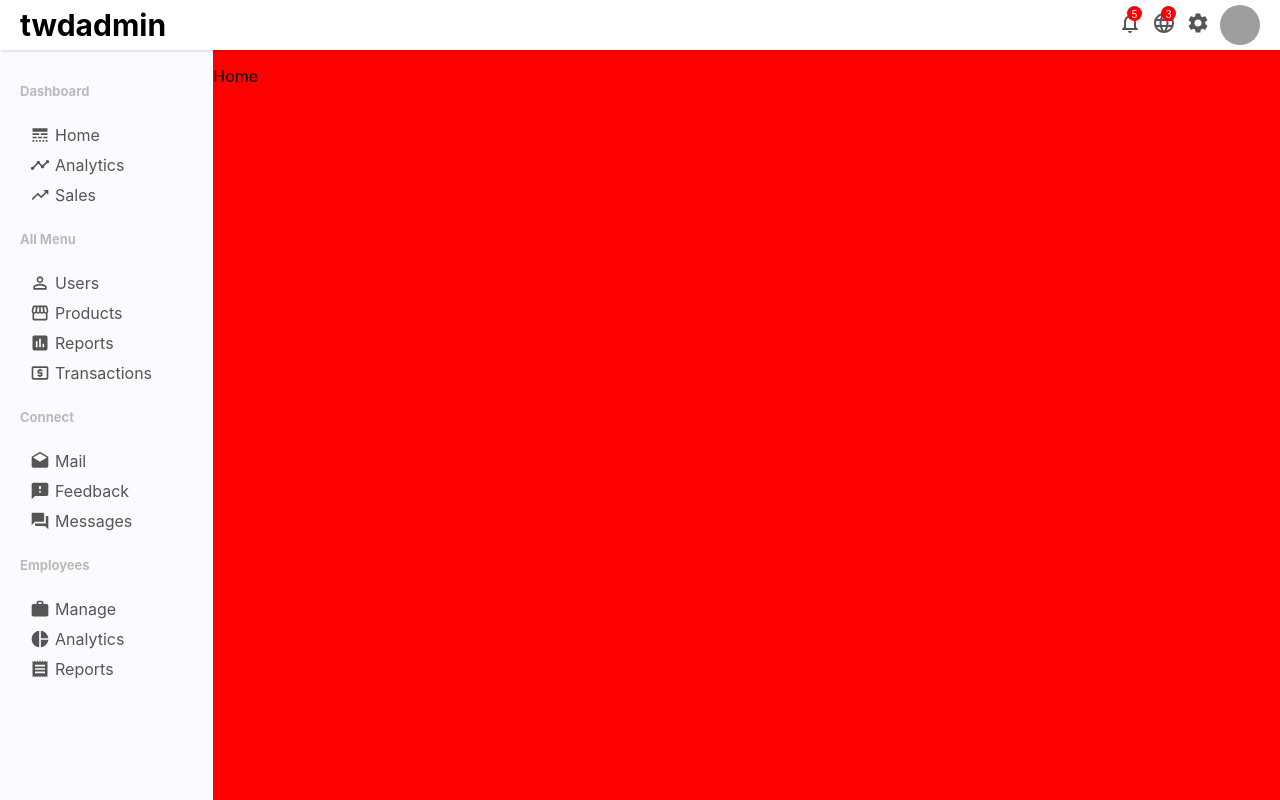
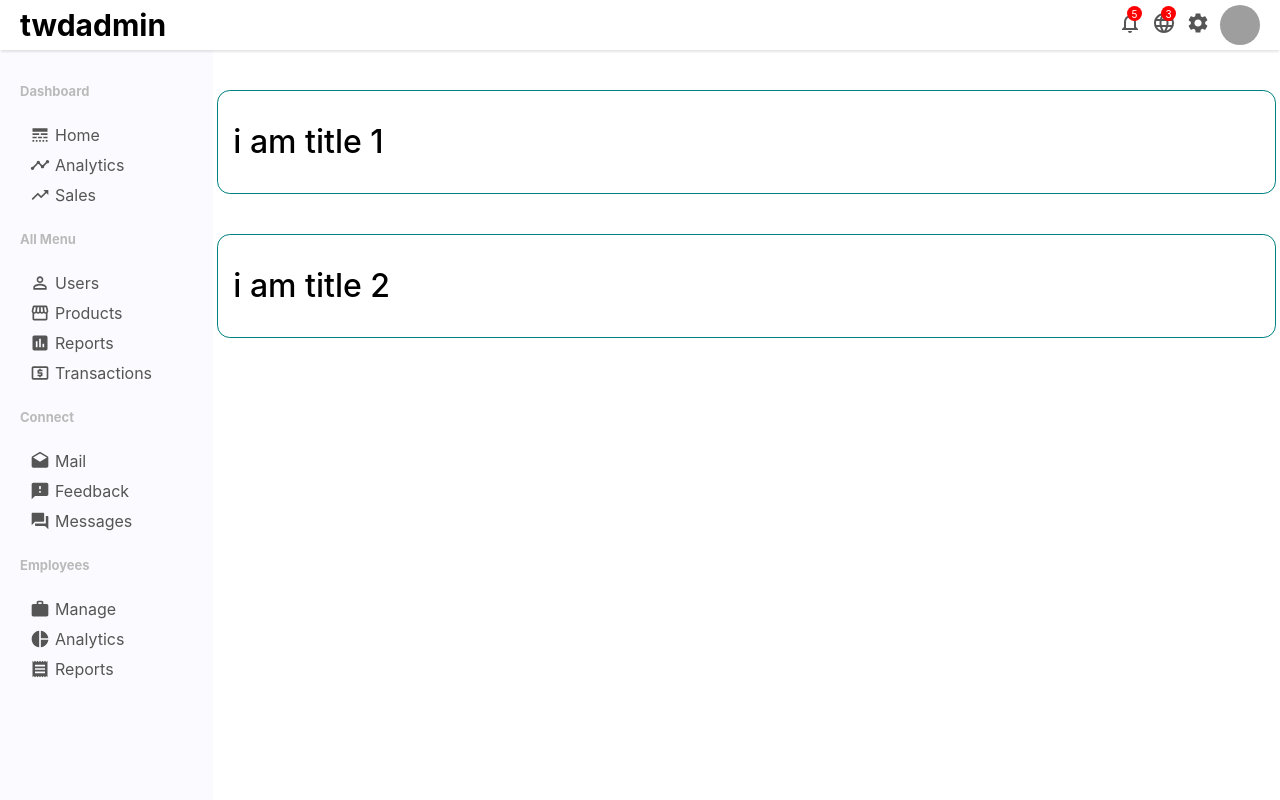
Before and after one commit to vc8bp/reac--admin-dashboard, a React (Create React App) app: page / in a window 1280 px wide. Built offline with nearby package versions, Linux system fonts and the light colour scheme; grey boxes are pictures that could not be loaded.

Commit message:
flex fix

```diff
--- a/src/App.js
+++ b/src/App.js
@@ -1,12 +1,23 @@
 import Home from "./pages/Home";
 import {Route, Routes} from "react-router-dom"
+import Navbar from "./components/Navbar";
+import SlideBar from "./components/SlideBar";
+import styled from "styled-components";
+
+const Container = styled.div`
+  display: flex;
+`
 
 function App() {
   return (
     <>
-      <Routes>
-        <Route path="/" element={<Home/>}></Route>
-      </Routes>
+      <Navbar/>
+      <Container>
+        <SlideBar/>
+        <Routes>
+          <Route path="/" element={<Home/>}></Route>
+        </Routes>
+      </Container>
     </>
   );
 }
--- a/src/pages/Home.js
+++ b/src/pages/Home.js
@@ -6,23 +6,54 @@ import SlideBar from '../components/SlideBar';
 
 const Container = styled.div`
   display: flex;
+  flex: 5;
+  justify-content: center;
 `
 
 const HomeComponent = styled.div`
-  flex: 5;
-  background-color: red;
+
+  width: 100%;
+  display: flex;
+  align-items: center;
+  flex-direction: column;
+  padding: 20px;
+`
+const Wrapper = styled.div`
+  width: 100%;
+  display: flex;
+  border: solid teal 1px;
+  border-radius: 1vmax;
+  margin: 20px;
+  padding: 10px 15px;
+`
+
+const Title = styled.h1`
+  font-weight: 500;
 
 `
+const Form = styled.form`
+
+`
+const Input = styled.input`
+
+`
+
+const UsersContainer = styled.div
 
 
 function Home() {
   return (
     <>
-      <NavBar/>
+
       <Container>
-        <SlideBar/>
         <HomeComponent>
-            <p>Home</p>
+            <Wrapper>
+              <Title>i am title 1</Title>
+
+            </Wrapper>
+            <Wrapper>
+              <Title>i am title 2</Title>
+            </Wrapper>
         </HomeComponent>
       </Container>
     </>
```
